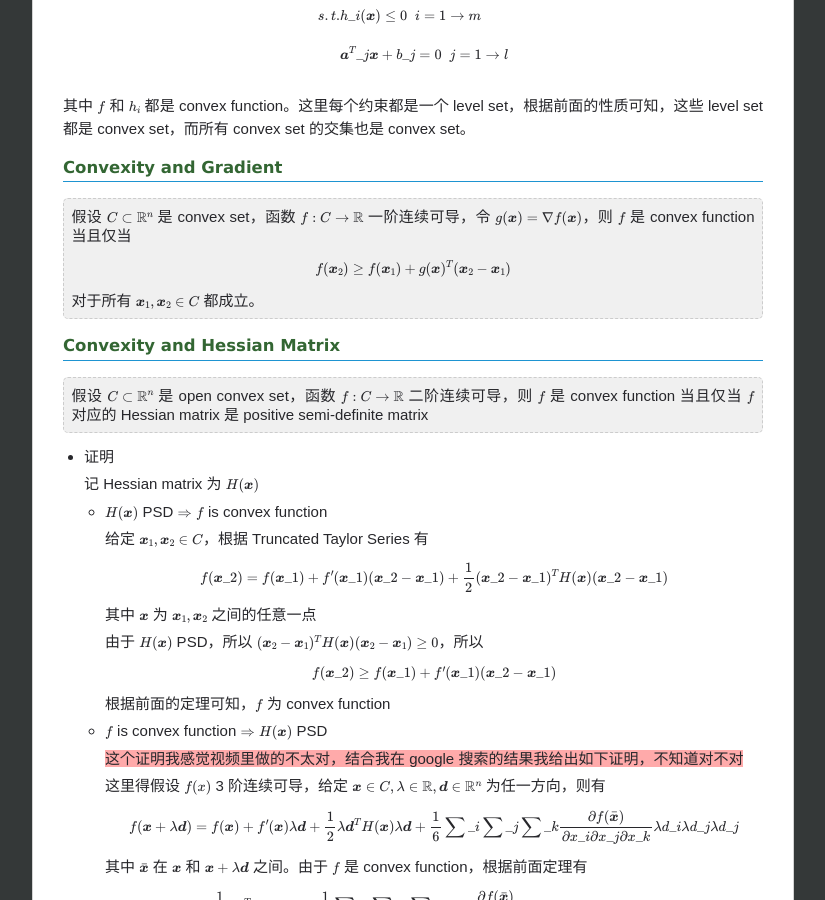
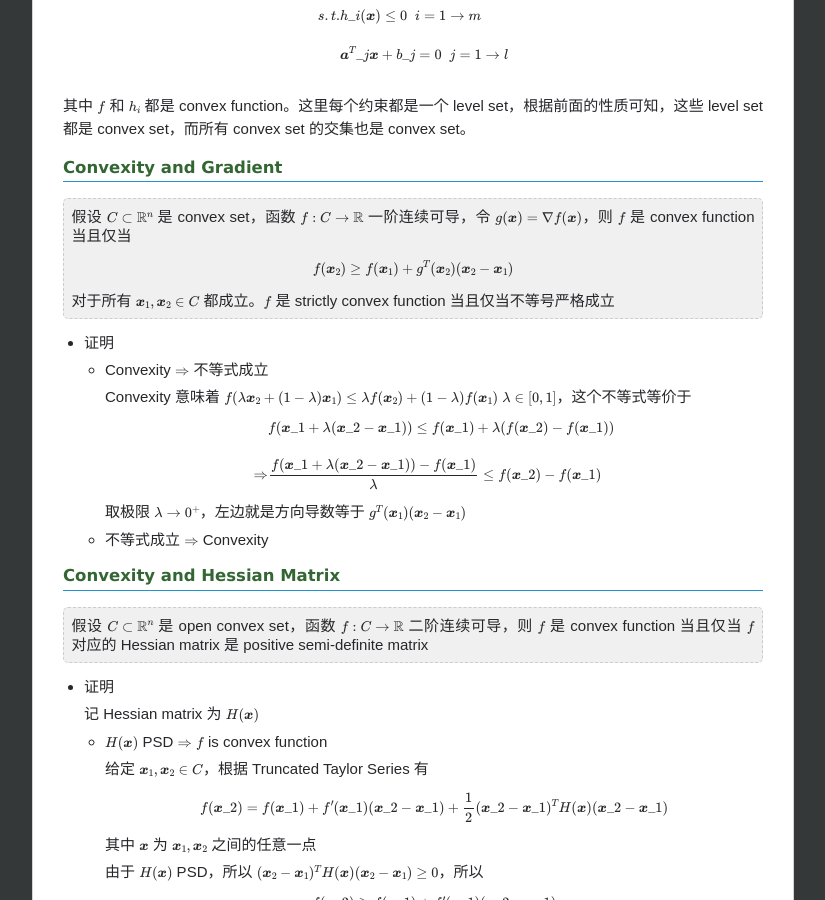
Before and after one commit to chenrushan/chenrushan.github.io, a Jekyll site: the page built from _posts/2014-04-15-NP-05-convex-func.markdown, in a window 1280 px wide and 900 px high, scrolled down 2852 px. Shown: the whole window, without its empty margins (227-1052 px from the left). Built offline with Jekyll 4.4.1, drawn with Linux system fonts in a browser that asks for light colours; Markdown is read by kramdown in place of the engine named in the settings; formulas are drawn with MathJax 3.

Commit message:
[np05]: update

```diff
--- a/_posts/2014-04-15-NP-05-convex-func.markdown
+++ b/_posts/2014-04-15-NP-05-convex-func.markdown
@@ -129,10 +129,27 @@ $$
 <blockquote>
 假设 $C \subset \mathbb{R}^n$ 是 convex set，函数 $f: C \rightarrow \mathbb{R}$ 一阶连续可导，令 $g(\boldsymbol{x}) = \nabla f(\boldsymbol{x})$，则 $f$ 是 convex function 当且仅当
 
-$$f(\boldsymbol{x}_2) \geq f(\boldsymbol{x}_1) + g(\boldsymbol{x})^T(\boldsymbol{x}_2 - \boldsymbol{x}_1)$$
+$$f(\boldsymbol{x}_2) \geq f(\boldsymbol{x}_1) + g^T(\boldsymbol{x}_2)(\boldsymbol{x}_2 - \boldsymbol{x}_1)$$
 
-对于所有 $\boldsymbol{x}_1, \boldsymbol{x}_2 \in C$ 都成立。
+对于所有 $\boldsymbol{x}_1, \boldsymbol{x}_2 \in C$ 都成立。$f$ 是 strictly convex function 当且仅当不等号严格成立
 </blockquote>
+
+* 证明
+
+  * Convexity $\Rightarrow$ 不等式成立
+
+     Convexity 意味着 $f(\lambda \boldsymbol{x}\_2 + (1 - \lambda)\boldsymbol{x}\_1) \leq \lambda f(\boldsymbol{x}\_2) + (1 - \lambda)f(\boldsymbol{x}\_1) \; \lambda \in [0, 1]$，这个不等式等价于
+
+     $$
+     \begin{align}
+     & f(\boldsymbol{x}\_1 + \lambda (\boldsymbol{x}\_2 - \boldsymbol{x}\_1)) \leq f(\boldsymbol{x}\_1) + \lambda(f(\boldsymbol{x}\_2) - f(\boldsymbol{x}\_1)) \\\\
+     \Rightarrow & \frac{f(\boldsymbol{x}\_1 + \lambda (\boldsymbol{x}\_2 - \boldsymbol{x}\_1)) - f(\boldsymbol{x}\_1)}{\lambda} \leq f(\boldsymbol{x}\_2) - f(\boldsymbol{x}\_1)
+     \end{align}
+     $$
+
+     取极限 $\lambda \rightarrow 0^+$，左边就是方向导数等于 $g^T(\boldsymbol{x}\_1) (\boldsymbol{x}\_2 - \boldsymbol{x}\_1)$
+
+  * 不等式成立 $\Rightarrow$ Convexity
 
 #### Convexity and Hessian Matrix
 
```
